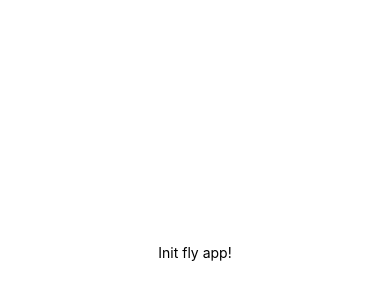
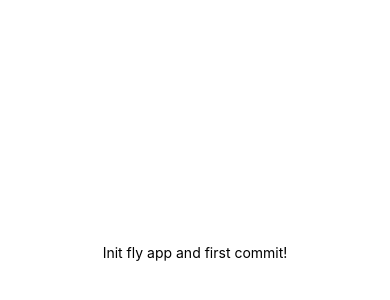
Before and after one commit to alphacpc/fly_app_react, a React Native app: screen / in a window 390 px wide. Shown: the part 170-470 px from the top of the page. Built offline with nearby package versions, Linux system fonts and the light colour scheme.

Commit message:
Init fly app

```diff
--- a/App.js
+++ b/App.js
@@ -5,7 +5,7 @@ import { StyleSheet, Text, View } from 'react-native';
 export default function App() {
   return (
     <View style={styles.container}>
-      <Text>Init fly app!</Text>
+      <Text>Init fly app and first commit!</Text>
       <StatusBar style="auto" />
     </View>
   );
```
